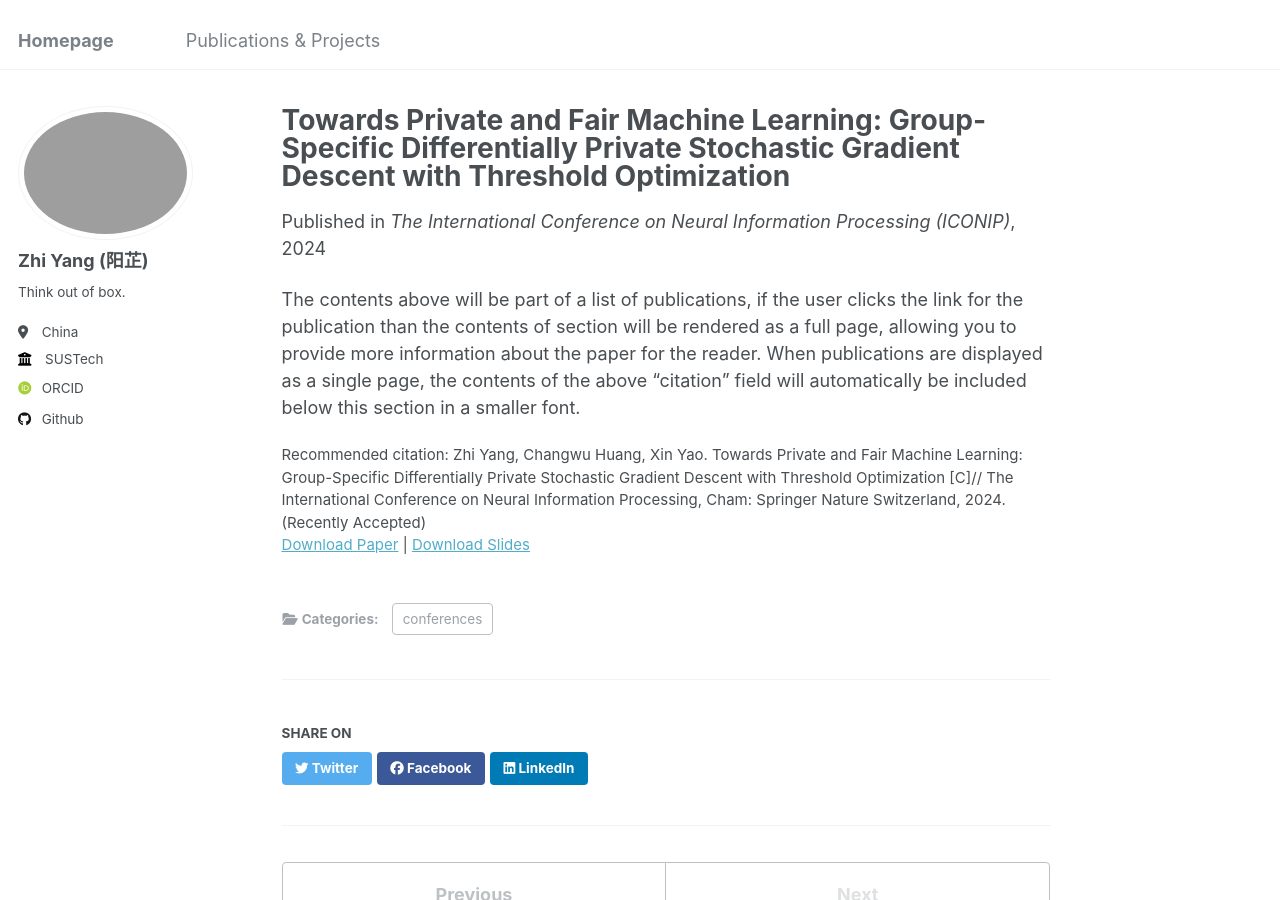
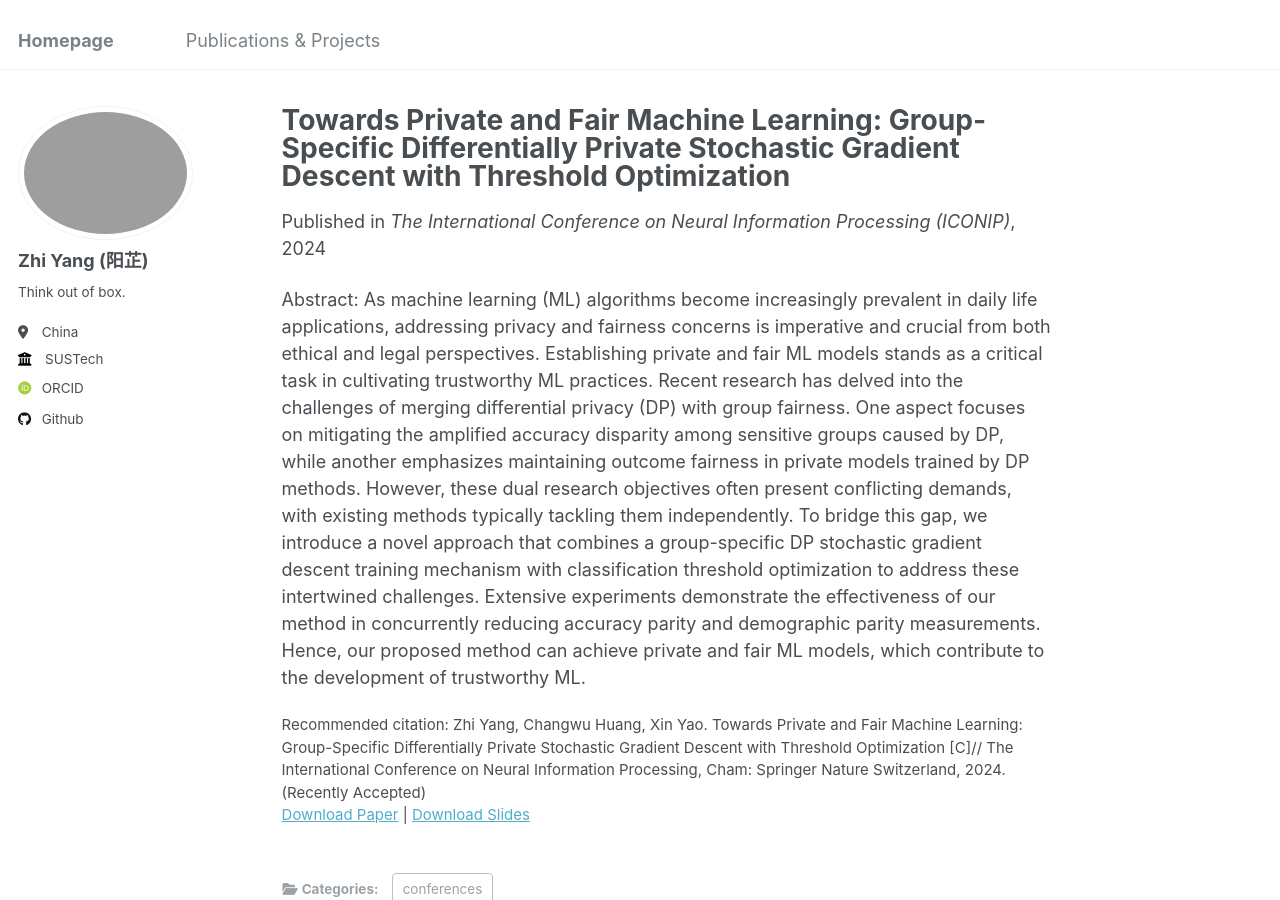
Before and after one commit to ruayz/ruayz.github.io, a Jekyll site: the page built from _publications/2024-07-23-paper-title-number-4.md, in a window 1280 px wide and 900 px high. Built offline with Jekyll 4.4.1, drawn with Linux system fonts in a browser that asks for light colours; some web fonts are replaced.

Commit message:
Update 2024-07-23-paper-title-number-4.md

```diff
--- a/_publications/2024-07-23-paper-title-number-4.md
+++ b/_publications/2024-07-23-paper-title-number-4.md
@@ -10,4 +10,5 @@
 paperurl: 'http://ruayz.github.io/files/paper_iconip.pdf'
 citation: 'Zhi Yang, Changwu Huang, Xin Yao. Towards Private and Fair Machine Learning: Group-Specific Differentially Private Stochastic Gradient Descent with Threshold Optimization [C]// The International Conference on Neural Information Processing, Cham: Springer Nature Switzerland, 2024. (Recently Accepted)'
 ---
-The contents above will be part of a list of publications, if the user clicks the link for the publication than the contents of section will be rendered as a full page, allowing you to provide more information about the paper for the reader. When publications are displayed as a single page, the contents of the above "citation" field will automatically be included below this section in a smaller font.
+
+Abstract: As machine learning (ML) algorithms become increasingly prevalent in daily life applications, addressing privacy and fairness concerns is imperative and crucial from both ethical and legal perspectives. Establishing private and fair ML models stands as a critical task in cultivating trustworthy ML practices. Recent research has delved into the challenges of merging differential privacy (DP) with group fairness. One aspect focuses on mitigating the amplified accuracy disparity among sensitive groups caused by DP, while another emphasizes maintaining outcome fairness in private models trained by DP methods. However, these dual research objectives often present conflicting demands, with existing methods typically tackling them independently. To bridge this gap, we introduce a novel approach that combines a group-specific DP stochastic gradient descent training mechanism with classification threshold optimization to address these intertwined challenges. Extensive experiments demonstrate the effectiveness of our method in concurrently reducing accuracy parity and demographic parity measurements. Hence, our proposed method can achieve private and fair ML models, which contribute to the development of trustworthy ML.
```
